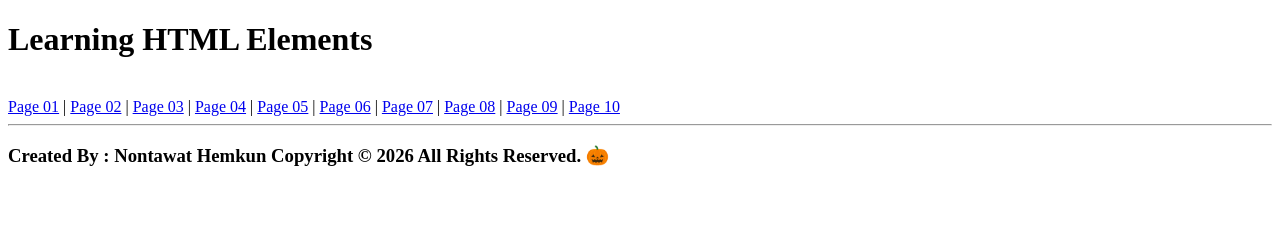
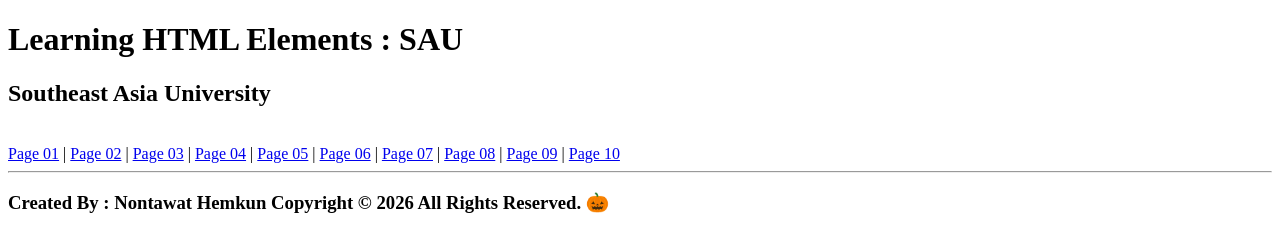
Before and after one commit to NONTAWATSyssss/mydtiweb01, a plain HTML site: page index.html in a window 1280 px wide. Drawn offline with Linux system fonts and the light colour scheme.

Commit message:
Complete V.1.0.1 :  Change the title

```diff
--- a/index.html
+++ b/index.html
@@ -6,7 +6,8 @@
     <title>Document</title>
 </head>
 <body>
-    <h1>Learning HTML Elements</h1>
+    <h1>Learning HTML Elements : SAU</h1>
+    <h2>Southeast Asia University</h2>
     <br>
     <a href="./mypage01.html">Page 01</a> |
     <a href="./mypage02.html">Page 02</a> |
```
